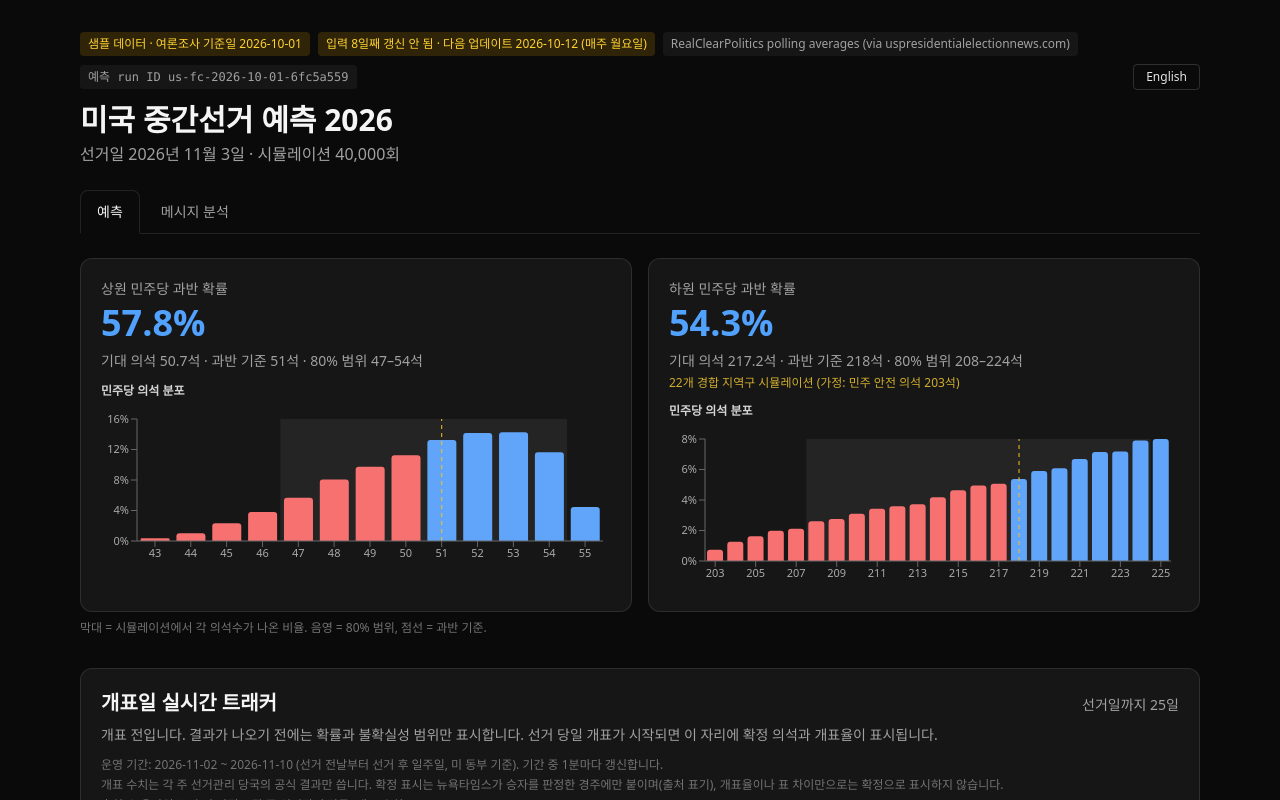
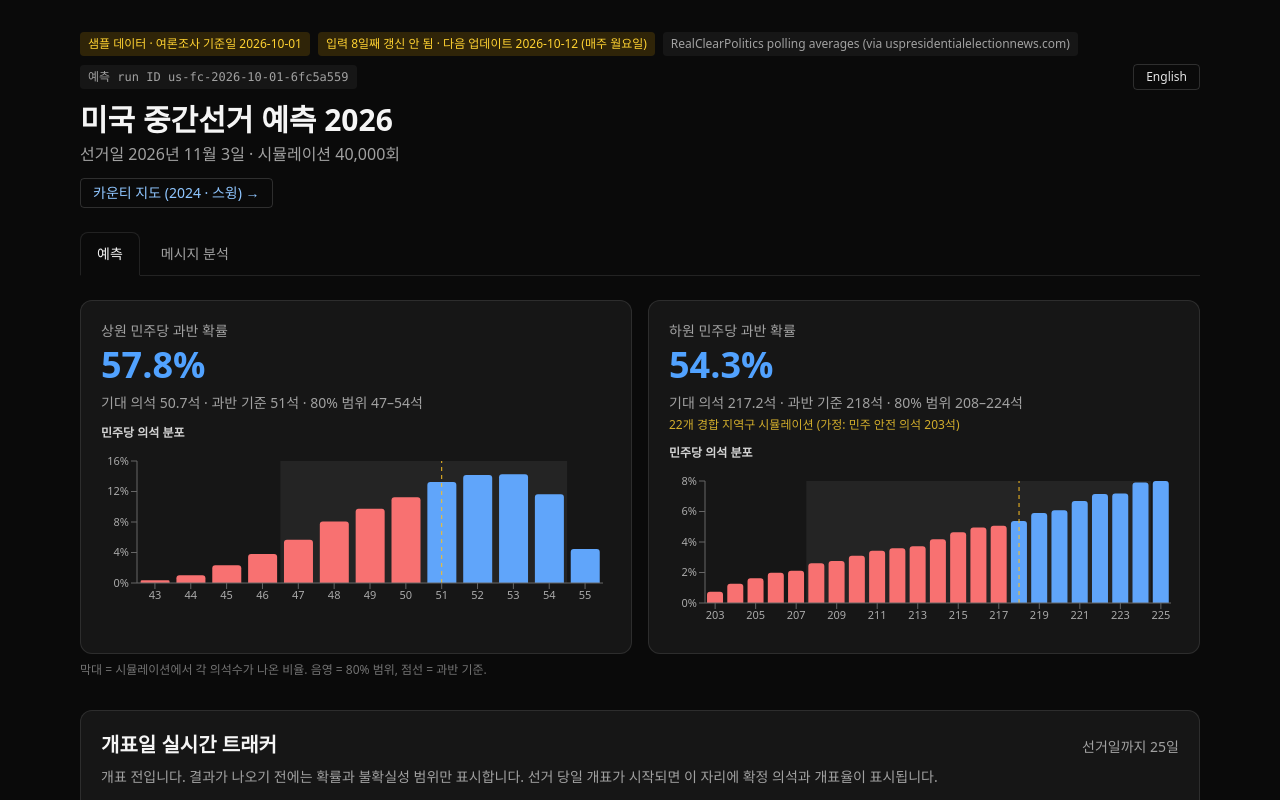
Before and after one commit to sechan9999/us-election-insight-hub, a Next.js app: page /us in a window 1280 px wide. Shown: the top 800 px of the page. Built offline with nearby package versions, Linux system fonts and the light colour scheme.

Commit message:
feat: add County maps link to the /us header

```diff
--- a/app/us/page.tsx
+++ b/app/us/page.tsx
@@ -213,6 +213,12 @@ export default function USElectionHub() {
           </div>
           <h1 className="mt-3 text-3xl font-bold">{t(lang, 'title')}</h1>
           <p className="mt-1 text-neutral-400">{t(lang, 'subtitle', { n })}</p>
+          <a
+            href="/maps"
+            className="mt-3 inline-block rounded border border-white/15 px-3 py-1 text-sm text-blue-300 hover:bg-white/10"
+          >
+            {lang === 'ko' ? '카운티 지도 (2024 · 스윙) →' : 'County maps (2024 · swing) →'}
+          </a>
         </header>
 
         {/* Tabs */}
```
